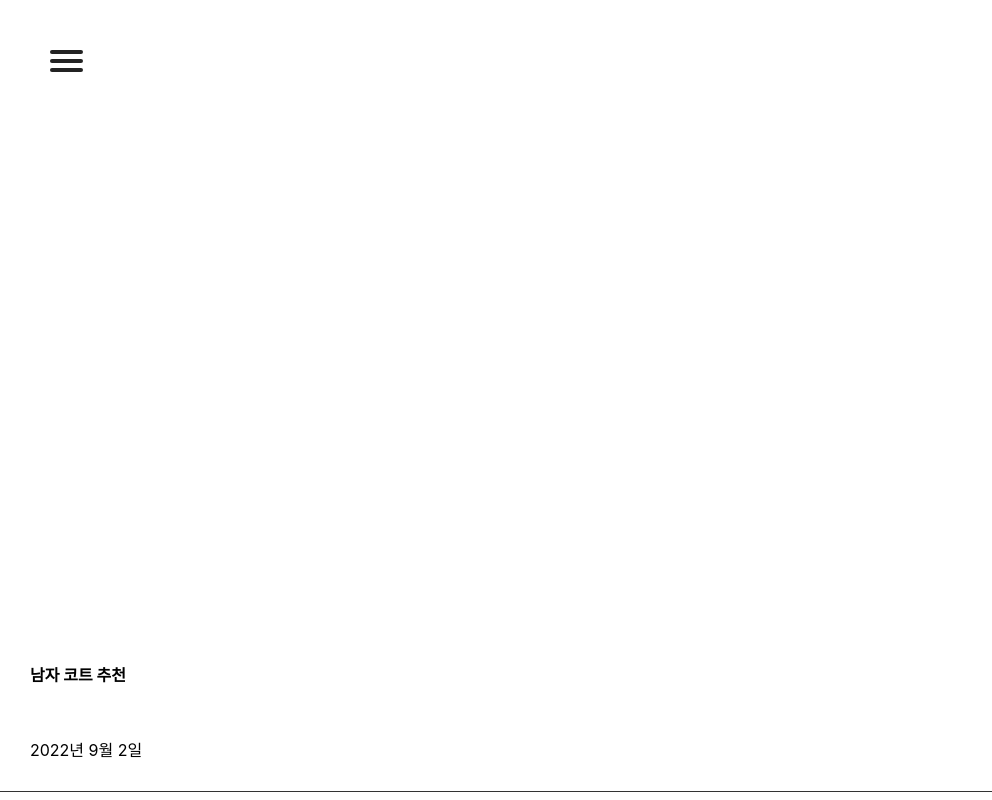
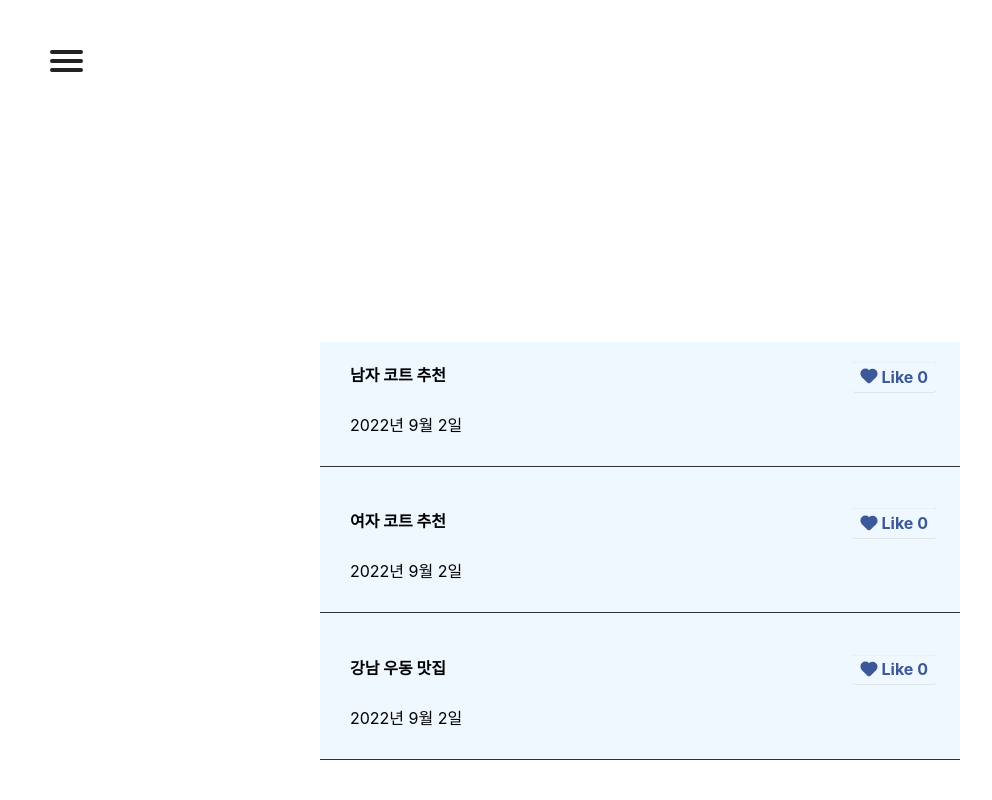
Before and after one commit to Sunghoman/React-Std, a React (Create React App) app in the folder sungho/: page / in a window 1280 px wide. Shown: the top 800 px of the page, without its empty margins (0-992 px from the left). Built offline with nearby package versions, Linux system fonts and the light colour scheme.

Commit message:
state 변경함수 조아요기능 추가

```diff
--- a/sungho/src/App.css
+++ b/sungho/src/App.css
@@ -90,9 +90,16 @@ div {
 
 /* nav 끝 */
 
+.postList {
+  background: aliceblue;
+  width: 50%;
+  margin: auto;
+}
+
 .postList h4{
   padding-left: 30px;
-  padding-bottom: -20px;
+  padding-top: 20px;
+  margin-bottom: -20px;
 }
 
 .postList h4:nth-child(1) {
@@ -103,3 +110,51 @@ div {
   padding: 30px;
   border-bottom: 1px solid #333;
 }
+
+.postLike {
+  float: right;
+  margin-right: 1.5em;
+  border-radius:0.1em;
+  padding:0.3em 0.5em 0.3em 1.8em;
+  border:0px none;
+  color:#3B5998;
+  position:relative;
+  display:block;
+  transition:all 0.3s ease-in-out;
+  box-shadow:0 0.01em 0.01em rgba(0,0,0,0.3), 0 0.01em 0.01em rgba(0,0,0,0.1) inset;
+  cursor: pointer;
+  -webkit-user-select: none;
+  -moz-user-select: none;
+  -ms-user-select: none;
+  user-select: none;
+}
+
+.postLike:before, .postLike:after {
+  content:'';
+  position:absolute;
+  display:block;
+  background-color:#3B5998;
+  width:0.62em;
+  height:0.9em;
+  border-radius:0.5em 0.5em 0 0;
+  transition:background-color 0.3s ease-in-out
+}
+
+.postLike:before {
+  transform:rotate(-45deg);left:0.6em;top:0.4em;
+}
+.postLike:after {
+  transform:rotate(45deg);top:0.4em;left:0.81em;
+}
+.postLike:hover {
+  background-color:#3B5998;color:#d0d5d9
+}
+.postLike:hover:before, .postLike:hover:after {
+  background-color:#d0d5d9
+}
+.postLike:focus {
+  outline:none;color:#fff;background-color:#3B5998
+}
+.postLike:focus:before, .postLike:focus:after {
+  background-color:#fff
+}
--- a/sungho/src/App.js
+++ b/sungho/src/App.js
@@ -6,6 +6,7 @@ import { useState } from 'react';
 function App() {
 
   let [post, setPost] = useState(["남자 코트 추천", "여자 코트 추천", "강남 우동 맛집"]);
+  let [like, setLike] = useState(0)
 
   return (
     <div className="App">
@@ -25,15 +26,25 @@ function App() {
       </div>
 
       <div className="postList">
-        <h4>{post[0]}</h4>
+        <h4>{post[0]}
+          <div className='postLike'>
+            <span onClick={ () => { console.log("따뽕") } }>Like</span> {like}
+          </div>
+        </h4>
         <p>2022년 9월 2일</p>
-        <h4>{post[1]}</h4>
+        <h4>{post[1]}
+          <div className='postLike'>
+            <span onClick={ () => {setLike( like + 1)} }>Like</span> {like}
+          </div>
+        </h4>
         <p>2022년 9월 2일</p>
-        <h4>{post[2]}</h4>
+        <h4>{post[2]}
+          <div className='postLike'>
+            <span>Like</span> {like}
+          </div>
+        </h4>
         <p>2022년 9월 2일</p>
       </div>
-
-
 
     </div>
   );
```
